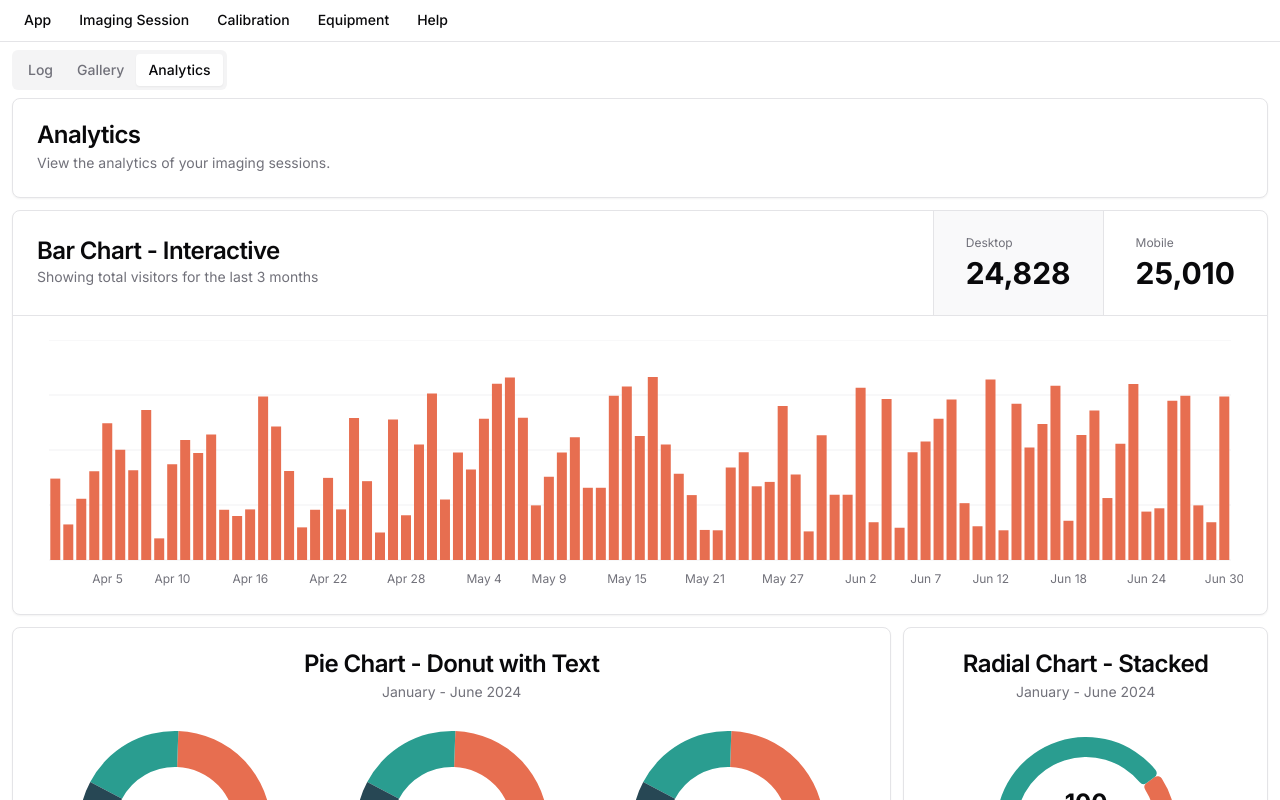
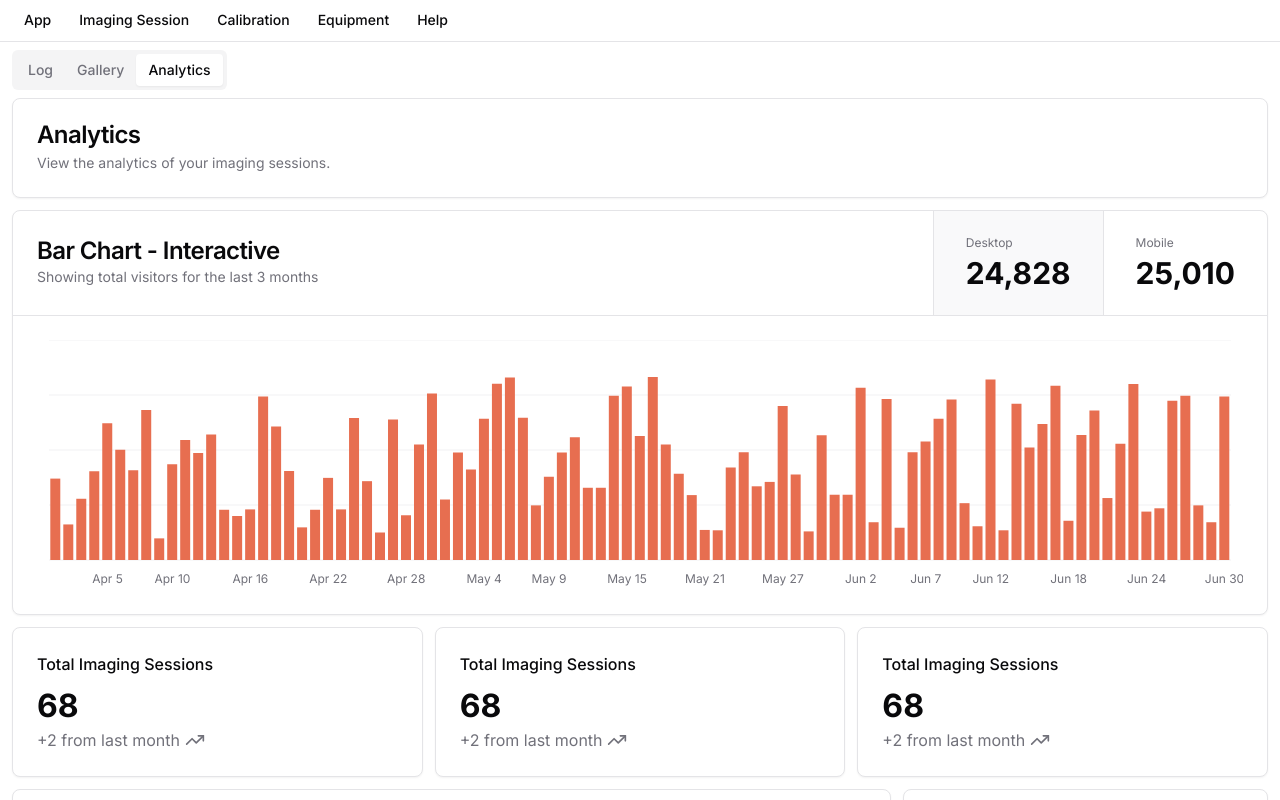
Before and after one commit to astrolog-app/astrolog, a Next.js app: page / in a window 1280 px wide. Shown: the top 800 px of the page. Built offline with nearby package versions, Linux system fonts and the light colour scheme.

Commit message:
feat: added InfoCard

```diff
--- a/src/app/analytics/analytics.module.scss
+++ b/src/app/analytics/analytics.module.scss
@@ -1,19 +1,20 @@
 .card {
   margin-bottom: var(--padding);
-}
-
-.chart {
-  height: 20rem;
 }
 
 .sessionsChart {
   margin-bottom: var(--padding);
 }
 
-.middleCharts {
+.lower {
+  &>*:not(:last-child) {
+    margin-bottom: var(--padding);
+  }
+
+  .chartGroup {
     display: flex;
 
-  & > *:not(:last-child) {
+    &>*:not(:last-child) {
       margin-right: var(--padding);
     }
 
@@ -24,7 +25,11 @@
     .integrationChart {
       flex-grow: 1;
     }
+
+    .infoCard {
+      flex-grow: 1;
+    }
+  }
 }
 
-@media only screen and (max-width: 1200px) {
-}
+@media only screen and (max-width: 1200px) {}
--- a/src/app/analytics/analytics.tsx
+++ b/src/app/analytics/analytics.tsx
@@ -2,14 +2,14 @@ import { Tab } from '@/components/ui/custom/tab';
 import styles from './analytics.module.scss';
 import {
   Card,
-  CardContent,
   CardDescription,
   CardHeader,
   CardTitle,
 } from '@/components/ui/card';
-import SessionsChart from '@/components/charts/sessionsChart';
-import { EquipmentChart } from '@/components/charts/equipmentChart';
-import { IntegrationChart } from '@/components/charts/integrationChart';
+import SessionsChart from '@/components/statistics/sessionsChart';
+import { EquipmentChart } from '@/components/statistics/equipmentChart';
+import { IntegrationChart } from '@/components/statistics/integrationChart';
+import InfoCard from '@/components/statistics/infoCard';
 
 export function Analytics() {
   return (
@@ -22,11 +22,22 @@ export function Analytics() {
           </CardDescription>
         </CardHeader>
       </Card>
-      <div>
+      <div className={styles.lower}>
         <SessionsChart className={styles.sessionsChart} />
-        <div className={styles.middleCharts}>
+        <div className={styles.chartGroup}>
+          <InfoCard className={styles.infoCard} />
+          <InfoCard className={styles.infoCard} />
+          <InfoCard className={styles.infoCard} />
+        </div>
+        <div className={styles.chartGroup}>
           <EquipmentChart className={styles.equipmentChart} />
           <IntegrationChart className={styles.integrationChart} />
+        </div>
+        <div className={styles.chartGroup}>
+          <InfoCard className={styles.infoCard} />
+          <InfoCard className={styles.infoCard} />
+          <InfoCard className={styles.infoCard} />
+          <InfoCard className={styles.infoCard} />
         </div>
       </div>
     </Tab>
--- /dev/null
+++ b/src/components/statistics/infoCard.module.scss
@@ -0,0 +1,20 @@
+.title {
+    margin-bottom: 0.5rem;
+    font-weight: 500;
+}
+
+.content {
+    font-weight: 700;
+    font-size: 2rem;
+    line-height: 2rem;
+}
+
+.subtitle {
+    display: flex;
+    color: hsl(var(--muted-foreground));
+
+    .arrow {
+        width: 1.25rem;
+        margin-left: 0.3rem;
+    }
+}
--- /dev/null
+++ b/src/components/statistics/infoCard.tsx
@@ -0,0 +1,21 @@
+import { TrendingUp } from 'lucide-react';
+import { Card, CardHeader } from '../ui/card';
+import styles from './infoCard.module.scss';
+
+export default function InfoCard({ className }: { className?: string }) {
+    return (
+        <Card className={className}>
+            <CardHeader>
+                <div className={styles.title}>
+                    Total Imaging Sessions
+                </div>
+                <div className={styles.content}>
+                    68
+                </div>
+                <div className={styles.subtitle}>
+                    +2 from last month <TrendingUp className={styles.arrow} />
+                </div>
+            </CardHeader>
+        </Card>
+    );
+}
```
Also changed, not shown: src/components/statistics/equipmentChart.module.scss (renamed from src/components/charts/equipmentChart.module.scss), src/components/statistics/equipmentChart.tsx (renamed from src/components/charts/equipmentChart.tsx), src/components/statistics/integrationChart.tsx (renamed from src/components/charts/integrationChart.tsx), src/components/statistics/sessionsChart.tsx (renamed from src/components/charts/sessionsChart.tsx). Lines whose indentation alone changed are shown as unchanged.
